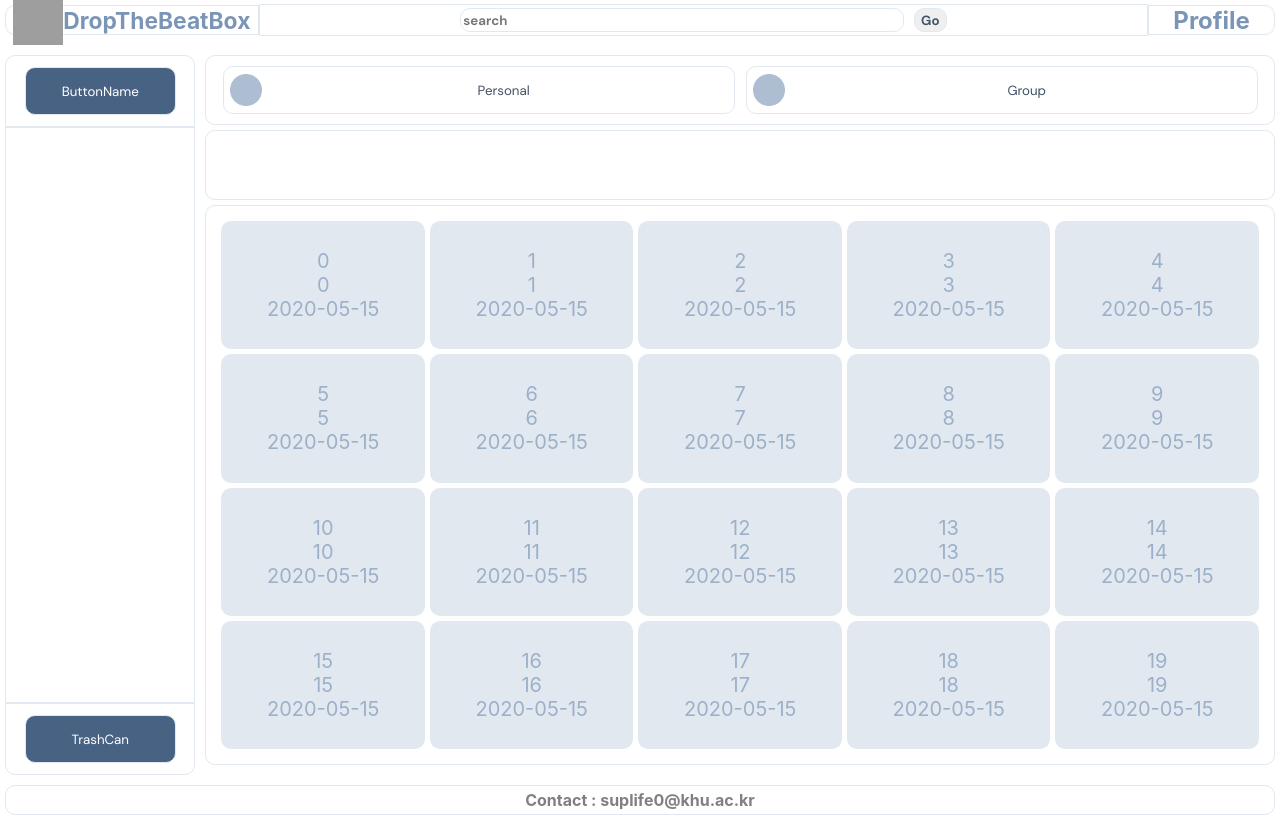
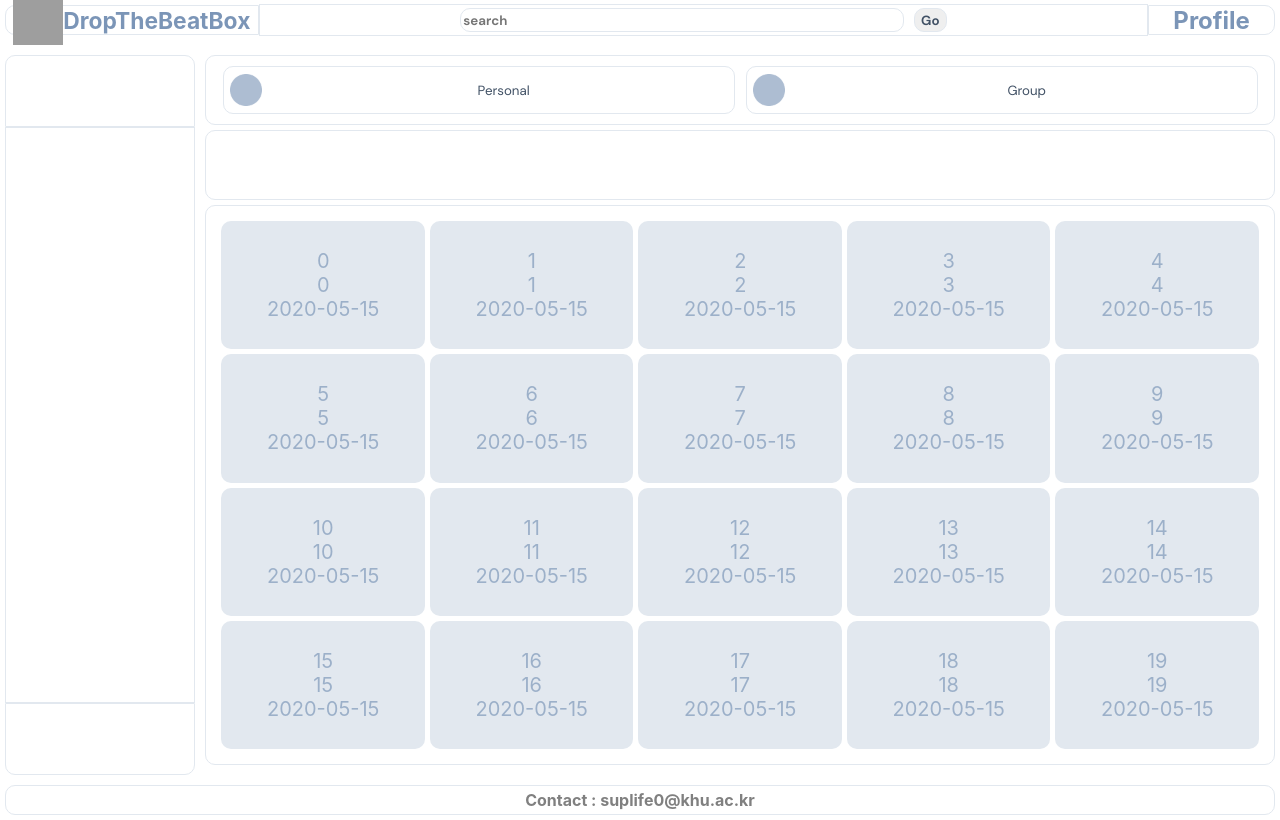
Before and after one commit to drop-the-beat-box/client, a React (Create React App) app: page / in a window 1280 px wide. Built offline with nearby package versions, Linux system fonts and the light colour scheme; grey boxes are pictures that could not be loaded.

Commit message:
Feat : 조건부 렌더링으로 구분

```diff
--- a/src/components/Layout.jsx
+++ b/src/components/Layout.jsx
@@ -1,27 +1,25 @@
-import Footer from './Footer';
-import Header from './Header';
-import SideBar from './SideBar';
-import Body from './Body';
+import Footer from "./Footer";
+import Header from "./Header";
+import SideBar from "./SideBar";
+import Body from "./Body";
 
-function Layout() {
-    return (
-        <div className='layout'>
+function Layout({ currentPage }) {
+  return (
+    <div className="layout">
+      <div className="top">
+        <Header />
+      </div>
 
-            <div className='top'>
-                <Header/>
-            </div>
+      <div className="middle">
+        <SideBar currentPage={currentPage} />
+        <Body currentPage={currentPage} />
+      </div>
 
-            <div className='middle'>
-                <SideBar/>
-                <Body/>
-            </div>
-
-            <div className='bottom'>
-                <Footer/>
-            </div>
-
-        </div>
-    )
+      <div className="bottom">
+        <Footer />
+      </div>
+    </div>
+  );
 }
 
 export default Layout;
--- a/src/components/SideBar.jsx
+++ b/src/components/SideBar.jsx
@@ -1,7 +1,7 @@
 import React, { useState } from "react";
 import SideBarButton from "./SideBarButton";
 
-function SideBar() {
+function SideBar({ currentPage }) {
   const [isPopupOpen, setIsPopupOpen] = useState(false);
 
   const handleButtonClick = () => {
@@ -41,22 +41,53 @@ function SideBar() {
         console.error("파일 업로드 실패:", error);
       });
   };
+  let sidebarTopContent = null;
+  let sidebarMidContent = null;
+  let sidebarBottomContent = null;
+  if (currentPage === "mainpage") {
+  } else if (currentPage === "myfilepage") {
+    sidebarTopContent = (
+      <SideBarButton
+        name={"Upload"}
+        onClick={handleButtonClick}
+      ></SideBarButton>
+    );
+    sidebarMidContent = <div className="sidebar-middleview"></div>;
+    sidebarBottomContent = <SideBarButton name={"TrashCan"}></SideBarButton>;
+  } else if (currentPage === "sharingfilepage") {
+    sidebarTopContent = (
+      <SideBarButton
+        name={"Upload"}
+        onClick={handleButtonClick}
+      ></SideBarButton>
+    );
+    sidebarMidContent = <div className="sidebar-middleview"></div>;
+    sidebarBottomContent = <SideBarButton name={"TrashCan"}></SideBarButton>;
+  } else if (currentPage === "sharingpage") {
+    sidebarTopContent = (
+      <SideBarButton
+        name={"CreateSharePage"}
+        onClick={handleButtonClick}
+      ></SideBarButton>
+    );
+    sidebarMidContent = <div className="sidebar-middleview"></div>;
+    sidebarBottomContent = <SideBarButton name={"TrashCan"}></SideBarButton>;
+  } else if (currentPage === "trashfilepage") {
+    sidebarTopContent = (
+      <SideBarButton
+        name={"Back"}
+        onClick={handleButtonClick}
+      ></SideBarButton>
+    );
+    sidebarMidContent = <div className="sidebar-middleview"></div>;
+    sidebarBottomContent = <SideBarButton name={"TrashCan"}></SideBarButton>;
+  }
+
   return (
     <aside className="sidebar">
-      <div className="sidebar-top">
-        <SideBarButton
-          name={"ButtonName"}
-          onClick={handleButtonClick}
-        ></SideBarButton>
-      </div>
-
-      <div className="sidebar-middle">
-        <div className="sidebar-middleview"></div>
-      </div>
-
-      <div className="sidebar-bottom">
-        <SideBarButton name={"TrashCan"}></SideBarButton>
-      </div>
+      <div className="sidebar-top">{sidebarTopContent}</div>
+      <div className="sidebar-middle">{sidebarMidContent}</div>
+      <div className="sidebar-bottom">{sidebarBottomContent}</div>
 
       {isPopupOpen && (
         <div className="popup-overlay">
--- a/src/pages/MainPage.jsx
+++ b/src/pages/MainPage.jsx
@@ -1,9 +1,7 @@
-import Layout from '../components/Layout';
+import Layout from "../components/Layout";
 
 function MainPage() {
-  return (
-    <Layout/>
-  );
+  return <Layout currentPage="mainpage" />;
 }
 
 export default MainPage;
--- a/src/pages/MyFilePage.jsx
+++ b/src/pages/MyFilePage.jsx
@@ -1,9 +1,7 @@
-import Layout from '../components/Layout';
+import Layout from "../components/Layout";
 
 function MyFilePage() {
-  return (
-    <Layout/>
-  );
+  return <Layout currentPage="myfilepage" />;
 }
 
 export default MyFilePage;
--- a/src/pages/SharingFilePage.jsx
+++ b/src/pages/SharingFilePage.jsx
@@ -1,9 +1,7 @@
-import Layout from '../components/Layout';
+import Layout from "../components/Layout";
 
 function SharingFilePage() {
-  return (
-    <Layout/>
-  );
+  return <Layout currentPage="sharingfilepage" />;
 }
 
 export default SharingFilePage;
--- a/src/pages/SharingPage.jsx
+++ b/src/pages/SharingPage.jsx
@@ -1,9 +1,7 @@
-import Layout from '../components/Layout';
+import Layout from "../components/Layout";
 
 function SharingPage() {
-  return (
-    <Layout/>
-  );
+  return <Layout currentPage="sharingpage" />;
 }
 
 export default SharingPage;
--- a/src/pages/TrashFilePage.jsx
+++ b/src/pages/TrashFilePage.jsx
@@ -1,9 +1,7 @@
-import Layout from '../components/Layout';
+import Layout from "../components/Layout";
 
 function TrashFilePage() {
-  return (
-    <Layout/>
-  );
+  return <Layout currentPage="trashfilepage" />;
 }
 
 export default TrashFilePage;
```
Also changed, not shown: src/components/Body.jsx (+18 -12 lines).
